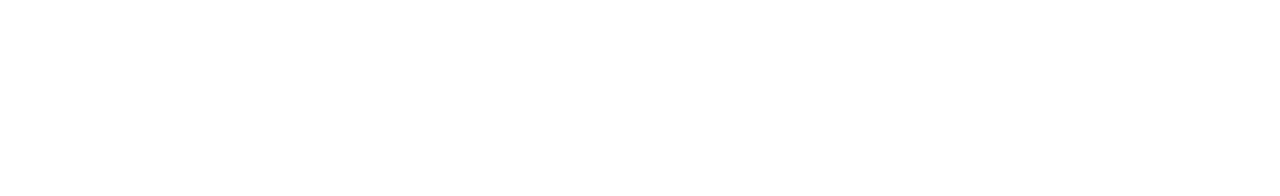
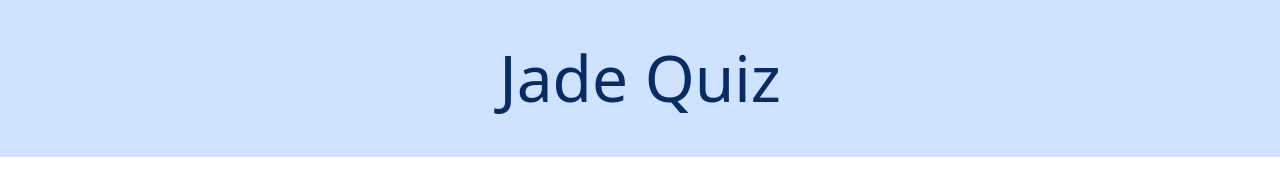
Before and after one commit to JAMarcello/Jade-Quiz, a plain HTML site: page index.html in a window 1280 px wide. Drawn offline with nearby package versions, Linux system fonts and the light colour scheme.

Commit message:
Added Top Section of HTML

```diff
--- a/index.html
+++ b/index.html
@@ -2,9 +2,20 @@
 <head>
     <meta charset="UTF-8">
     <meta name="viewport" content="width=device-width, initial-scale=1.0">
+    <link href="https://cdn.jsdelivr.net/npm/bootstrap@5.3.3/dist/css/bootstrap.min.css" rel="stylesheet" integrity="sha384-QWTKZyjpPEjISv5WaRU9OFeRpok6YctnYmDr5pNlyT2bRjXh0JMhjY6hW+ALEwIH" crossorigin="anonymous">
     <title>Jade Quiz</title>
 </head>
 <body>
 
+    <!-- Top Section -->
+    <div class="intro py-3 bg-primary-subtle text-center">
+        <div class="container">
+            <h2 class="text-primary-emphasis display-3 my-4">Jade Quiz</h2>
+        </div>
+    </div>
+
+    <!-- Quiz Section -->
+
+    <script src="app.js"></script>
 </body>
 </html>
```
Also changed, not shown: app.js (added).
